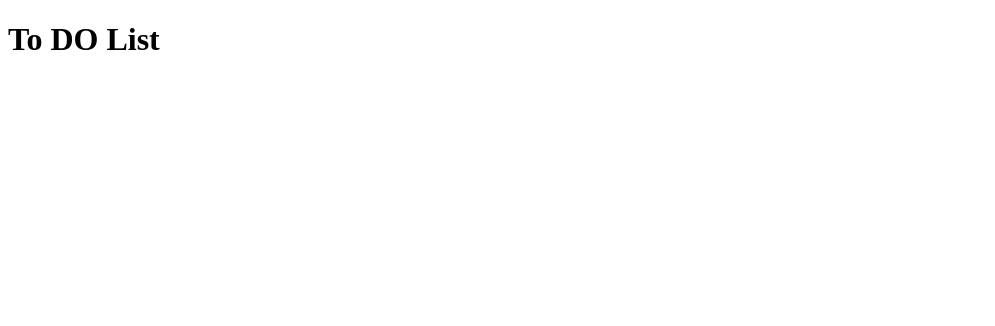
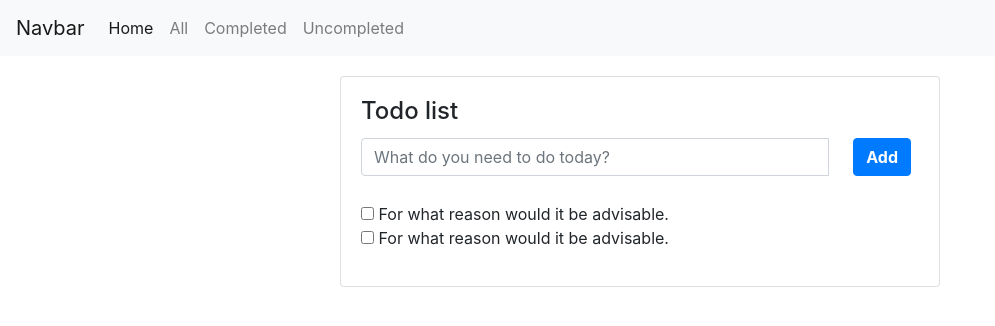
Before and after one commit to ghadamostafa/To-Do-List, a Django app: page /ToDoList in a window 1280 px wide. Shown: the top 326 px of the page, without its empty margins (0-995 px from the left). Run offline with Django 3.2, Linux system fonts and the light colour scheme; some libraries are stand-ins or nearby versions.

Commit message:
todolist styling

```diff
--- /dev/null
+++ b/ToDoList/static/ToDo/style.css
@@ -0,0 +1,25 @@
+#list{
+	width: 600px;
+	margin:20px auto;
+}
+.add-items{
+	width: 550px;
+	margin-bottom: 10px;
+}
+#addItemsForm{
+	width: 100%;
+}
+.todo-list-input{
+	width: 100% !important;
+}
+#allList
+{
+	list-style: none;
+	padding: 0;
+}
+.deleteItem{
+	margin-left: 240px;
+}
+.items{
+	padding: 0;
+}
--- a/ToDoList/templates/ToDo/index.html
+++ b/ToDoList/templates/ToDo/index.html
@@ -1,9 +1,58 @@
-<!DOCTYPE html>
-<html>
-<head>
-	<title></title>
-</head>
-<body>
-	<h1>To DO List</h1>
-</body>
-</html>
+{% extends "ToDo/layout.html" %}
+{% load static %}
+{% block style %}
+	<link rel="stylesheet" type="text/css" href="{% static 'ToDo/style.css' %}">
+{% endblock %}
+
+{% block content%}
+
+
+	<div class="container">
+		<div class="row">
+			<div class="col-lg-12">
+				<div class="card" id="list">
+					 <div class="card-body">
+					 	<h4 class="card-title"> Todo list</h4>
+					 	<!-- add Item to do list -->
+					 	<div class="add-items">
+					 		<form action="#" method="POST" role="form" class="form-inline" id="addItemsForm">
+								{% csrf_token %}
+								 <div class="input-group  todo-list-input">
+								 	 <input type="text" class="form-control input-lg mb-3" placeholder="What do you need to do today?">
+								 	  <span class="input-group-btn">
+								 	 	<button class="add btn btn-primary  font-weight-bold mb-3 ml-4">Add</button>
+								 	 </span>
+							 	 </div>
+						 	</form>
+					 	</div>
+					 	<!-- add Item to do list End -->
+
+					 	<!-- All list -->
+					 	<div>
+					 		<ul id="allList">
+					 			<li>
+					 				<div class="form-check items">
+					 				  <label class="form-check-label">
+					 				  	<input class="checkbox" class="form-check-input" type="checkbox"> For what reason would it be advisable.
+					 				  	<span class="deleteItem"><i class="icon-remove"></i></span>
+					 				  </label>
+					 				</div>
+					 				<div class="form-check items">
+					 				  <label class="form-check-label">
+					 				  	<input class="checkbox" class="form-check-input" type="checkbox"> For what reason would it be advisable.
+					 				  	<span class="deleteItem"><i class="icon-remove"></i></span>
+					 				  </label>
+					 				</div>
+
+
+					 			</li>
+
+					 		</ul>
+					 	</div>
+					 </div>
+				</div>
+
+			</div>
+		</div>
+	</div>
+{% endblock%}
--- /dev/null
+++ b/ToDoList/templates/ToDo/layout.html
@@ -0,0 +1,49 @@
+<!DOCTYPE html>
+<html>
+<head>
+	<title>To DO List</title>
+    <!-- bootstrap -->
+    <link rel="stylesheet" href="https://stackpath.bootstrapcdn.com/bootstrap/4.3.1/css/bootstrap.min.css" integrity="sha384-ggOyR0iXCbMQv3Xipma34MD+dH/1fQ784/j6cY/iJTQUOhcWr7x9JvoRxT2MZw1T" crossorigin="anonymous">
+
+    <!-- jquery -->
+    <script src="https://code.jquery.com/jquery-3.3.1.slim.min.js" integrity="sha384-q8i/X+965DzO0rT7abK41JStQIAqVgRVzpbzo5smXKp4YfRvH+8abtTE1Pi6jizo" crossorigin="anonymous"></script>
+    <script src="https://cdnjs.cloudflare.com/ajax/libs/popper.js/1.14.7/umd/popper.min.js" integrity="sha384-UO2eT0CpHqdSJQ6hJty5KVphtPhzWj9WO1clHTMGa3JDZwrnQq4sF86dIHNDz0W1" crossorigin="anonymous"></script>
+    <script src="https://stackpath.bootstrapcdn.com/bootstrap/4.3.1/js/bootstrap.min.js" integrity="sha384-JjSmVgyd0p3pXB1rRibZUAYoIIy6OrQ6VrjIEaFf/nJGzIxFDsf4x0xIM+B07jRM" crossorigin="anonymous"></script>
+
+    <!-- font awesom -->
+    <link href="//netdna.bootstrapcdn.com/font-awesome/3.2.1/css/font-awesome.css" rel="stylesheet">
+
+    <!-- styles -->
+    {% block style %}
+    {% endblock %}
+</head>
+<body>
+    <!-- navbar -->
+	<nav class="navbar navbar-expand-lg navbar-light bg-light">
+          <a class="navbar-brand" href="#">Navbar</a>
+          <button class="navbar-toggler" type="button" data-toggle="collapse" data-target="#navbarNav" aria-controls="navbarNav" aria-expanded="false" aria-label="Toggle navigation">
+            <span class="navbar-toggler-icon"></span>
+          </button>
+          <div class="collapse navbar-collapse" id="navbarNav">
+            <ul class="navbar-nav">
+              <li class="nav-item active">
+                <a class="nav-link" href="#">Home <span class="sr-only">(current)</span></a>
+              </li>
+              <li class="nav-item">
+                <a class="nav-link " href="#">All</a>
+              </li>
+              <li class="nav-item">
+                <a class="nav-link" href="#">Completed</a>
+              </li>
+              <li class="nav-item">
+                <a class="nav-link" href="#">Uncompleted</a>
+              </li>
+
+            </ul>
+          </div>
+    </nav>
+    <!-- Navbar End -->
+    {% block content %}
+    {% endblock %}
+</body>
+</html>
--- a/ToDoList/views.py
+++ b/ToDoList/views.py
@@ -1,7 +1,6 @@
 from django.shortcuts import render
-from django.http import HttpResponse
 
-# Create your views here.
 
 def index(request):
+
 	return render(request, "ToDo/index.html")
```
